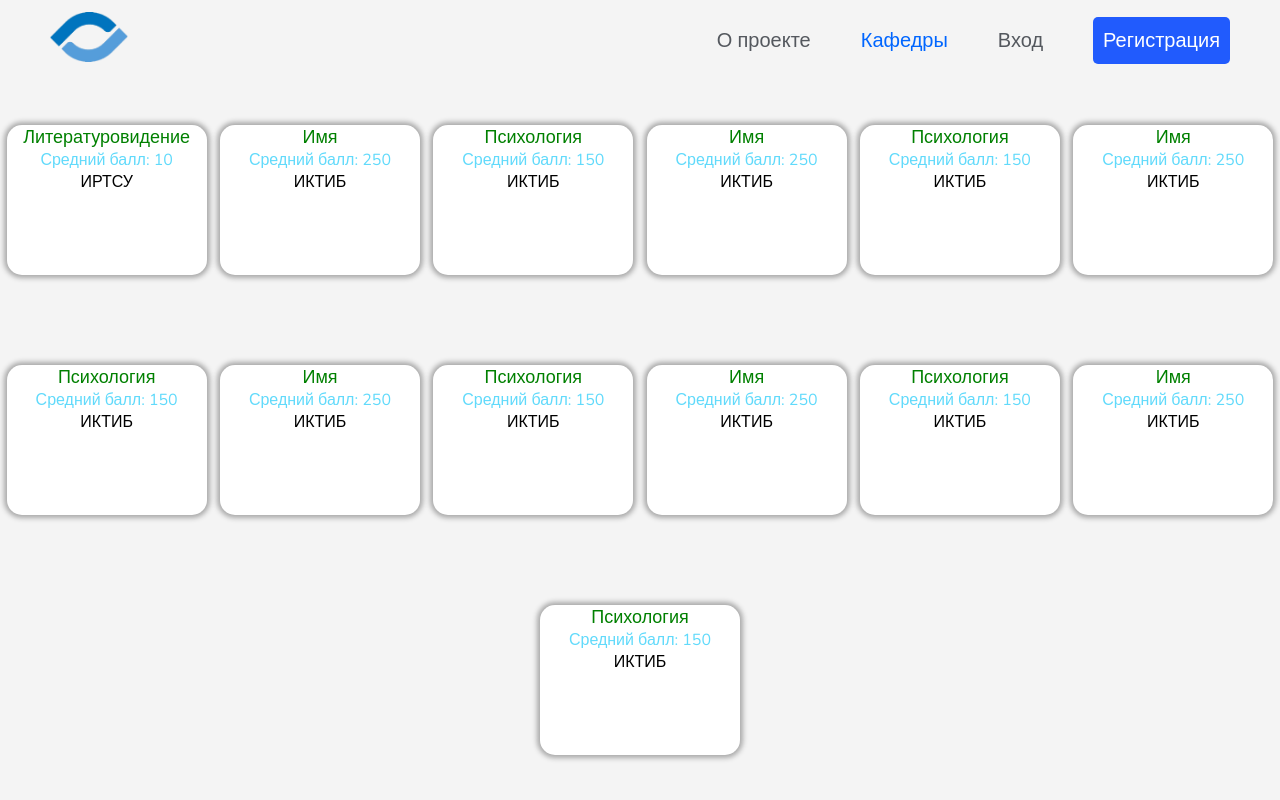
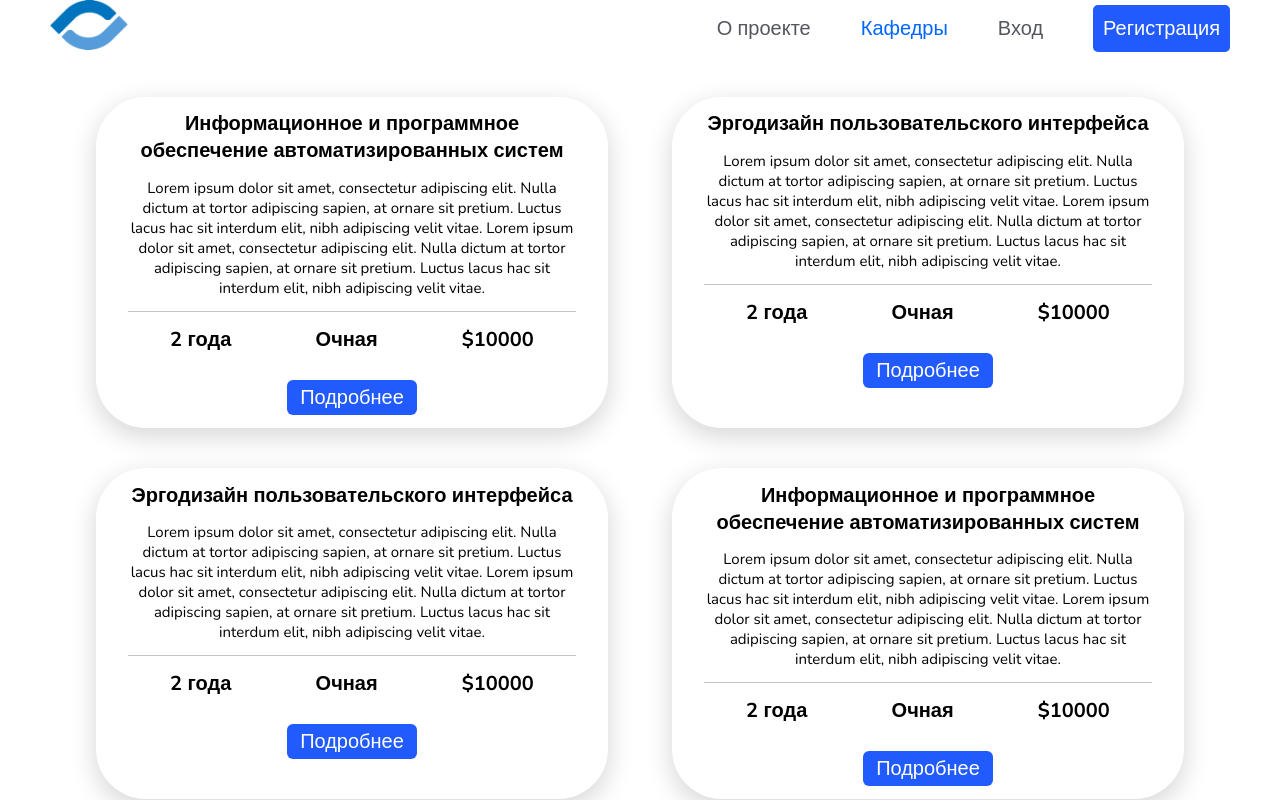
Before and after one commit to FirstCommandProject/frontend, a React (Create React App) app: page /departments in a window 1280 px wide. Shown: the top 800 px of the page. Built offline with nearby package versions, Linux system fonts and the light colour scheme.

Commit message:
fixed kafedras page

```diff
--- a/src/App.js
+++ b/src/App.js
@@ -25,7 +25,6 @@ const App = () => {
                 <Route path="/forgot_password" component={RestorePassword} />
                 <Route path='/departments' component={AllInstitute} />
                 <Route path='/about' component={Description} />
-                <Route path='/cab' component={Cab} />
                 <Route path='/my/test' component={TestPage} />
                 <Route component={PageNotFound} />
             </Switch>
--- a/src/Components/AllInstitute/Instite.css
+++ b/src/Components/AllInstitute/Instite.css
@@ -1,35 +1,69 @@
+.page-container {
+  display: flex;
+  flex-direction: column;
+  height: 100vh;
+}
+
 .main {
   display: flex;
-  justify-content: center;
   flex-wrap: wrap;
-  flex: 1;
+  justify-content: space-around;
+  max-width: 100vw;
+  margin: 5vh 5vw 0 5vw;
 }
 
 .kafedras {
-  width: 200px;
-  height: 150px;
   text-align: center;
-  margin: auto;
-  border-radius: 15px;
-  box-shadow: darkgray 0 0 5px 3px;
-  background-color: white;
+  width: 35vw;
+  background: #FFFFFF;
+  box-shadow: 0px 8px 24px 2px rgba(0, 0, 0, 0.15);
+  border-radius: 50px;
+  height: auto;
+  padding: 0 2.5vw;
+  margin-bottom: 5vh;
 }
 
 .kafedras-name {
-  font-size: large;
-  color: green ;
+  font-size: 20px;
+  font-weight: 550;
+  color: #000000;
+  padding: 3% 0;
 }
 
-.kafedras-balls {
-  color: #61dafb;
+.kafedras-institute {
+  font-size: 15px;
+  padding-bottom: 3%;
+  border-bottom: 1px solid #C4C4C4;
+  color: #000000;
 }
 
-.page-container {
-  background-color: #F4F4F4;
+.kefedras-bottom {
   display: flex;
-  flex-direction: column;
-  min-height: 100vh;
-  background-color: #F4F4F4;
+  justify-content: space-around;
+  padding: 3% 0;
+}
+
+.kafedras-bottom-p {
+  font-size: 20px;
+  font-weight: 550;
+  color: #000000;
+}
+
+.about-button {
+  display: flex;
+  justify-content: center;
+  font-size: 20px;
+  padding: 3% 0;
+}
+
+.about-button-p {
+  display: flex;
+  justify-content: center;
+  background: #215BFD;
+  color: #FFFFFF;
+  text-transform: none;
+  padding: 0.5vh 1vw;
+  border-radius: 6px;
 }
 
 .modal-window {
--- a/src/Components/AllInstitute/Instite.js
+++ b/src/Components/AllInstitute/Instite.js
@@ -1,85 +1,54 @@
-import React from 'react'
+import React, { useState } from 'react'
 import Modal from '@material-ui/core/Modal';
 import Backdrop from '@material-ui/core/Backdrop';
 import Header from "../Header/Header";
 import DescriptionFaculty from "../DescriptionFaculty/Faculty.js";
 import "./Instite.css";
 
-function PseudoServer(){
-    const [open, setOpen] = React.useState(false);
+const AllInstitute = () => {
+    const [open, setOpen] = useState(false);
 
     const kafedras = [
         {
-            name : "Литературовидение",
-            institute: "ИРТСУ",
-            balls: "Средний балл: 10"
+            id: 1,
+            name : "Информационное и программное обеспечение автоматизированных систем",
+            desription: "Lorem ipsum dolor sit amet, consectetur adipiscing elit. Nulla dictum at tortor adipiscing sapien, at ornare sit pretium. Luctus lacus hac sit interdum elit, nibh adipiscing velit vitae. Lorem ipsum dolor sit amet, consectetur adipiscing elit. Nulla dictum at tortor adipiscing sapien, at ornare sit pretium. Luctus lacus hac sit interdum elit, nibh adipiscing velit vitae.",
+            price: 10000,
+            years: 2,
+            form: 'Очная',
         },
         {
-            name : "Имя",
-            institute: "ИКТИБ",
-            balls: "Средний балл: 250"
+            id: 2,
+            name : "Эргодизайн пользовательского интерфейса",
+            desription: "Lorem ipsum dolor sit amet, consectetur adipiscing elit. Nulla dictum at tortor adipiscing sapien, at ornare sit pretium. Luctus lacus hac sit interdum elit, nibh adipiscing velit vitae. Lorem ipsum dolor sit amet, consectetur adipiscing elit. Nulla dictum at tortor adipiscing sapien, at ornare sit pretium. Luctus lacus hac sit interdum elit, nibh adipiscing velit vitae.",
+            price: 10000,
+            years: 2,
+            form: 'Очная',
         },
         {
-            name: 'Психология',
-            institute : "ИКТИБ",
-            balls : "Средний балл: 150"
-
+            id: 3,
+            name: 'Эргодизайн пользовательского интерфейса',
+            desription: "Lorem ipsum dolor sit amet, consectetur adipiscing elit. Nulla dictum at tortor adipiscing sapien, at ornare sit pretium. Luctus lacus hac sit interdum elit, nibh adipiscing velit vitae. Lorem ipsum dolor sit amet, consectetur adipiscing elit. Nulla dictum at tortor adipiscing sapien, at ornare sit pretium. Luctus lacus hac sit interdum elit, nibh adipiscing velit vitae.",
+            price: 10000,
+            years: 2,
+            form: 'Очная',
         },
         {
-            name : "Имя",
-            institute: "ИКТИБ",
-            balls: "Средний балл: 250"
+            id: 4,
+            name : "Информационное и программное обеспечение автоматизированных систем",
+            desription: "Lorem ipsum dolor sit amet, consectetur adipiscing elit. Nulla dictum at tortor adipiscing sapien, at ornare sit pretium. Luctus lacus hac sit interdum elit, nibh adipiscing velit vitae. Lorem ipsum dolor sit amet, consectetur adipiscing elit. Nulla dictum at tortor adipiscing sapien, at ornare sit pretium. Luctus lacus hac sit interdum elit, nibh adipiscing velit vitae.",
+            price: 10000,
+            years: 2,
+            form: 'Очная',
         },
         {
-            name: 'Психология',
-            institute : "ИКТИБ",
-            balls : "Средний балл: 150"
-
+            id: 5,
+            name: 'Эргодизайн пользовательского интерфейса',
+            desription: "Lorem ipsum dolor sit amet, consectetur adipiscing elit. Nulla dictum at tortor adipiscing sapien, at ornare sit pretium. Luctus lacus hac sit interdum elit, nibh adipiscing velit vitae. Lorem ipsum dolor sit amet, consectetur adipiscing elit. Nulla dictum at tortor adipiscing sapien, at ornare sit pretium. Luctus lacus hac sit interdum elit, nibh adipiscing velit vitae.",
+            price: 10000,
+            years: 2,
+            form: 'Очная',
         },
-        {
-            name : "Имя",
-            institute: "ИКТИБ",
-            balls: "Средний балл: 250"
-        },
-        {
-            name: 'Психология',
-            institute : "ИКТИБ",
-            balls : "Средний балл: 150"
-
-        },
-        {
-            name : "Имя",
-            institute: "ИКТИБ",
-            balls: "Средний балл: 250"
-        },
-        {
-            name: 'Психология',
-            institute : "ИКТИБ",
-            balls : "Средний балл: 150"
-
-        },
-        {
-            name : "Имя",
-            institute: "ИКТИБ",
-            balls: "Средний балл: 250"
-        },
-        {
-            name: 'Психология',
-            institute : "ИКТИБ",
-            balls : "Средний балл: 150"
-
-        },
-        {
-            name : "Имя",
-            institute: "ИКТИБ",
-            balls: "Средний балл: 250"
-        },
-        {
-            name: 'Психология',
-            institute : "ИКТИБ",
-            balls : "Средний балл: 150"
-
-        }
     ];
 
     const handleOpen = () => {
@@ -94,15 +63,29 @@ function PseudoServer(){
         <>
             <div className="page-container">
                 <Header />
-                <main className = "main">{
-                    kafedras.map((item, index) =>(
-                        <div onClick={handleOpen} className="kafedras">
+                <div className = "main">
+                    {kafedras.map((item, index) => (
+                        <div
+                            className="kafedras"
+                            key={`kafedrs-id-${item.id}`}
+                        >
                             <p className="kafedras-name">{item.name}</p>
-                            <p className="kafedras-balls">{item.balls}</p>
-                            <p className = "kafedras-institute">{item.institute}</p>
+                            <p className="kafedras-institute">{item.desription}</p>
+                            <div className="kefedras-bottom">
+                                <p className="kafedras-bottom-p">{item.years} года</p>
+                                <p className="kafedras-bottom-p">{item.form}</p>
+                                <p className="kafedras-bottom-p">${item.price}</p>
+                            </div>
+                            <div
+                                className="about-button"
+                                onClick={handleOpen}
+                            >
+                                <p className="about-button-p">Подробнее</p>
+                            </div>
                         </div>
-                    ))}
-                </main>
+                    ))
+                    }
+                </div>
             </div>
             <Modal
                 open={open}
@@ -122,4 +105,4 @@ function PseudoServer(){
     );
 }
 
-export default PseudoServer;
+export default AllInstitute;
```
